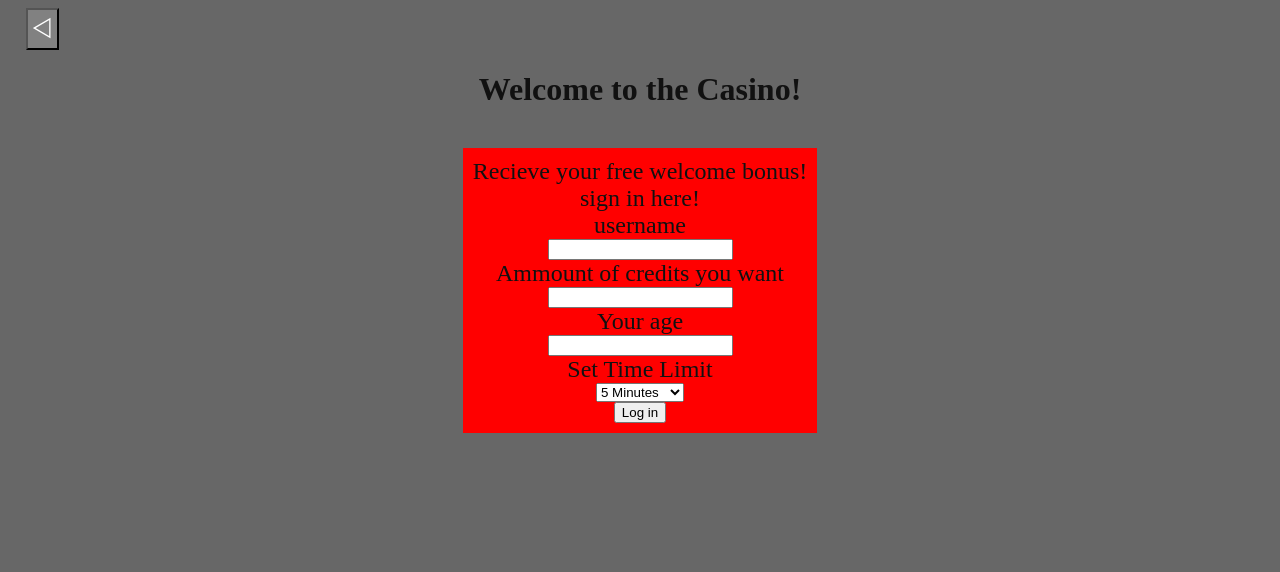
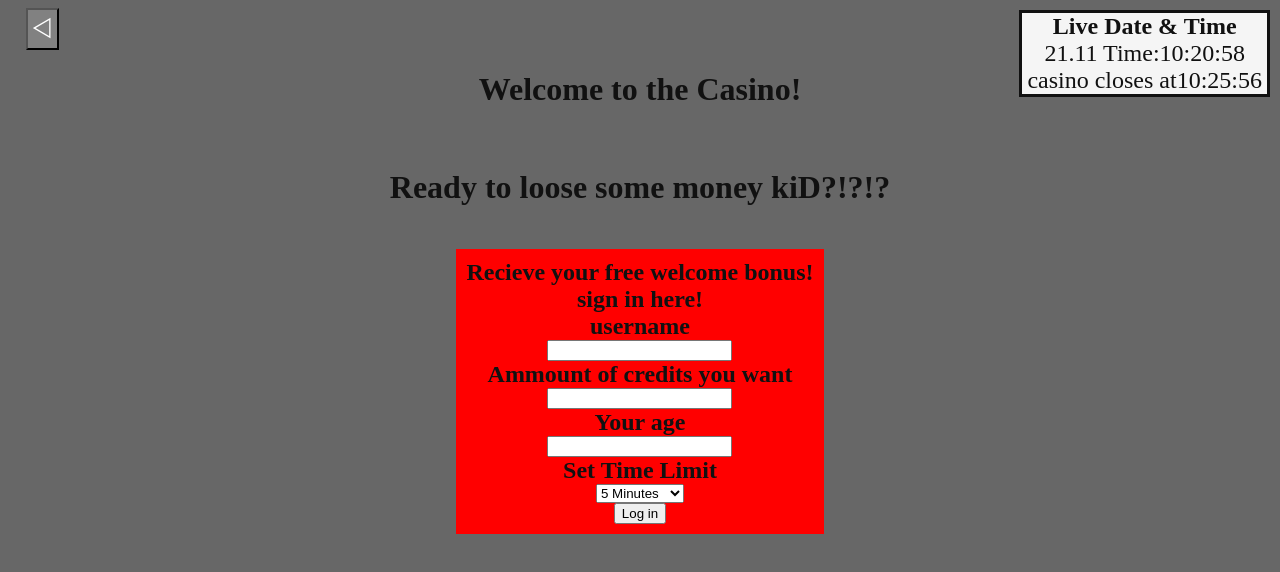
Before and after one commit to fw-23/fep-23-casino-nico-jason, a plain HTML site: page index.html in a window 1280 px wide. Both pictures are taken after a click on the button "Log in". Drawn offline with Linux system fonts and the light colour scheme.

Commit message:
kodtillfället done

```diff
--- a/assets/js/main.js
+++ b/assets/js/main.js
@@ -13,7 +13,36 @@ function closeNav() {
 let username;
 let credits;
 let age;
-let time;
+let playtime;
+let playTimeStop;
+//date and time
+function InfoDisplay() {
+    let date = new Date();
+    let d = date.getUTCDate();
+    let mont = date.getUTCMonth();
+    let h = date.getHours();
+    let m = date.getMinutes();
+    let s = date.getSeconds();
+
+
+    let currentTime = `${d}.${mont + 1} Time:${h}:${m}:${s}`;
+    document.getElementById("dateTime").innerText = currentTime
+    document.getElementById("dateTime").textContent = currentTime;
+    document.getElementById("UserDisplay").innerText = username;
+
+    setTimeout(InfoDisplay, 1000);
+}
+
+InfoDisplay();
+
+
+
+
+
+
+
+//-----------------------------
+
 
 
 
@@ -25,8 +54,10 @@ function logIn() {
     username = document.getElementById("username").value
     credits = document.getElementById("credits").value
     age = document.getElementById("age").value
-    time = document.getElementById("time").value
+    playtime = document.getElementById("time").value
 
+    let timetostop = timer()
+    document.getElementById("TimerDisplay").innerText ="casino closes at" + timetostop;
     //timer(time)
 
     let aged = +age
@@ -47,7 +78,7 @@ function logIn() {
         console.log(`Username: ${username}, Credits: ${credits}, Age: ${age}`);
         console.log(localStorage)
 
-
+    StealYourInfo()
 
 
 
@@ -55,10 +86,79 @@ function logIn() {
 
 }
 
-/* function timer(playtime){
-    let TimeInt = +playtime
-    let playTimeStop =
+    function timer(){
+    let date = new Date();
+    let h = date.getHours();
+    let m = date.getMinutes();
+    let s = date.getSeconds();
+
+    aTime =+ playtime
+    m = m + aTime
+
+   for(let i = 0; i = 1; i++)
+    if(m > 60){
+        h++;
+        m = m - 60;
+        i--;
+    }
+    else{
+        break;
+    }
+
+     let playTimeStop = `${h}:${m}:${s}`
 
     console.log(playTimeStop)
+    return playTimeStop;
 
-}*/
+
+}
+
+function StealYourInfo(){
+    console.log(navigator.platform) //platform
+    console.log(navigator.userAgent) //browser
+    console.log(navigator.language) //språk
+    console.log(`height ${window.screen.availHeight}px, width${window.screen.availWidth}px`)
+    getlocation()
+    timesplayed()
+}
+
+function getlocation(){
+    navigator.geolocation.getCurrentPosition(function(position) {
+
+            let latitude = position.coords.latitude
+            let longitude = position.coords.longitude
+
+            console.log(`latitude ${latitude}`)
+            console.log(`longitude ${longitude}`)
+        },
+        function(error) {
+            console.log('Error Message = ', error.message)
+        }
+    )
+}
+
+function timesplayed(){
+
+    let j = +localStorage.timesplayed
+    let i = j
+    if(localStorage.timesplayed >= 1){
+        i++
+        localStorage.setItem("timesplayed", i)
+        console.log(localStorage.timesplayed)
+    }
+    else{
+        console.log("username is new")
+        localStorage.setItem("timesplayed", 1)
+    }
+
+}
+
+/*
+- Plattform
+- webbläsare
+- språk
+- Resolution
+- windowSize
+- Longitude Latitude (Meddelande om användaren nekar geolocation)
+- Cookie/localstorage som trackar hur många gånger man har spelat och skriver ut det
+*/
--- a/index.html
+++ b/index.html
@@ -10,21 +10,29 @@
 
 <body>
 
-    <button id = "MenuButton" onclick="openNav()">⨞</button>
 
+ <button id = "MenuButton" onclick="openNav()">⨞</button>
     <nav id="menu">
         <a href="#" onclick="closeNav()">⨞</a>
         <!-- Add your navigation links here -->
         <a href="#">Profile</a>
-        <a href="#">Games</a>
+        <a href="/pages/middleman/">Games</a>
         <a href="#">Big Winners</a>
     </nav>
+
+<div id="dateAndTime">
+    <h2>Live Date & Time</h2> <span id="dateTime"></span></h2>
+    <span id="UserDisplay"></span>
+    <span id="TimerDisplay"></span>
+    </div>
+
 
 
 
 
     <div id="welcome">
-        <h1 style="text-align:center;">Welcome to the Casino!</h1><br/>
+        <h1>Welcome to the Casino!</h1><br/>
+        <h1>Ready to loose some money kiD?!?!?<h1>
 
 
         <section id="login">
```
Also changed, not shown: assets/js/ssp.js (+9 -1 lines), pages/middleman/index.html (added, +18 -0 lines), pages/StenSaxPase/index.html (renamed from pages/StenSaxPase/ssp.html).
